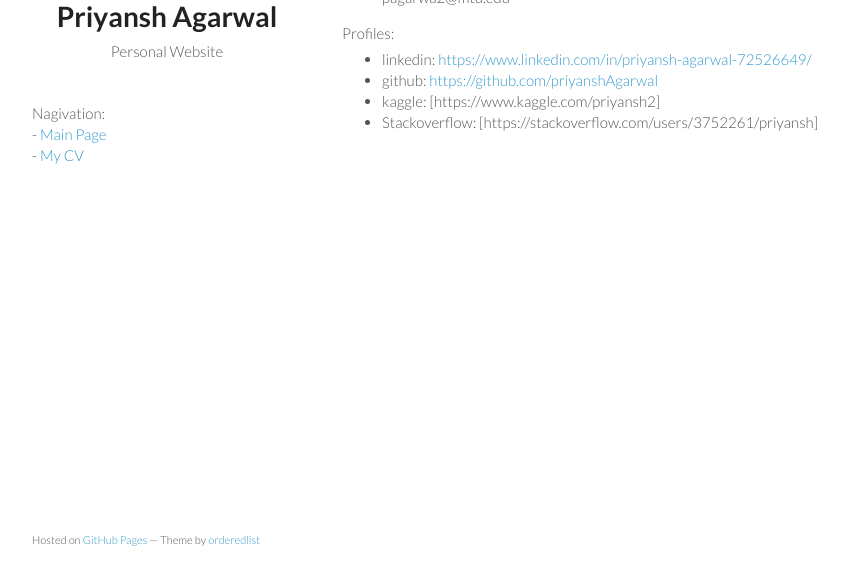
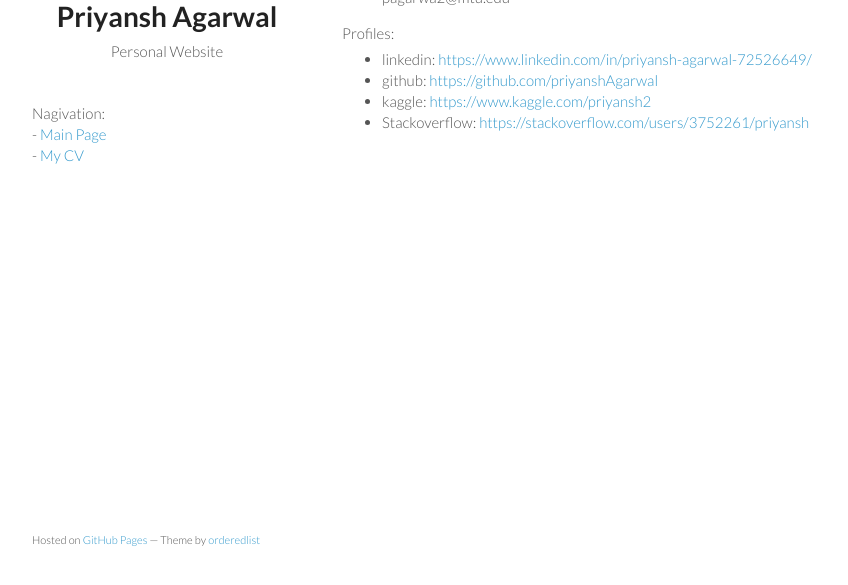
Before and after one commit to priyanshAgarwal/priyanshagarwal.github.io, a Jekyll site: the page built from index.md, in a window 1280 px wide, cut to the strip 295-880 px from the top of the page. Shown: the whole strip, without its empty margins (178-1026 px from the left). Built offline with Jekyll 4.4.1, drawn with Linux system fonts in a browser that asks for light colours; part of the change alters nothing that is shown.

```diff
--- a/index.md
+++ b/index.md
@@ -19,5 +19,5 @@ Profiles:
 
 - linkedin: [https://www.linkedin.com/in/priyansh-agarwal-72526649/](https://www.linkedin.com/in/priyansh-agarwal-72526649/)
 - github: [https://github.com/priyanshAgarwal](https://github.com/priyanshAgarwal)
-- kaggle: [https://www.kaggle.com/priyansh2]
-- Stackoverflow: [https://stackoverflow.com/users/3752261/priyansh]
+- kaggle: [https://www.kaggle.com/priyansh2](https://www.kaggle.com/priyansh2)
+- Stackoverflow: [https://stackoverflow.com/users/3752261/priyansh](https://stackoverflow.com/users/3752261/priyansh)
```
